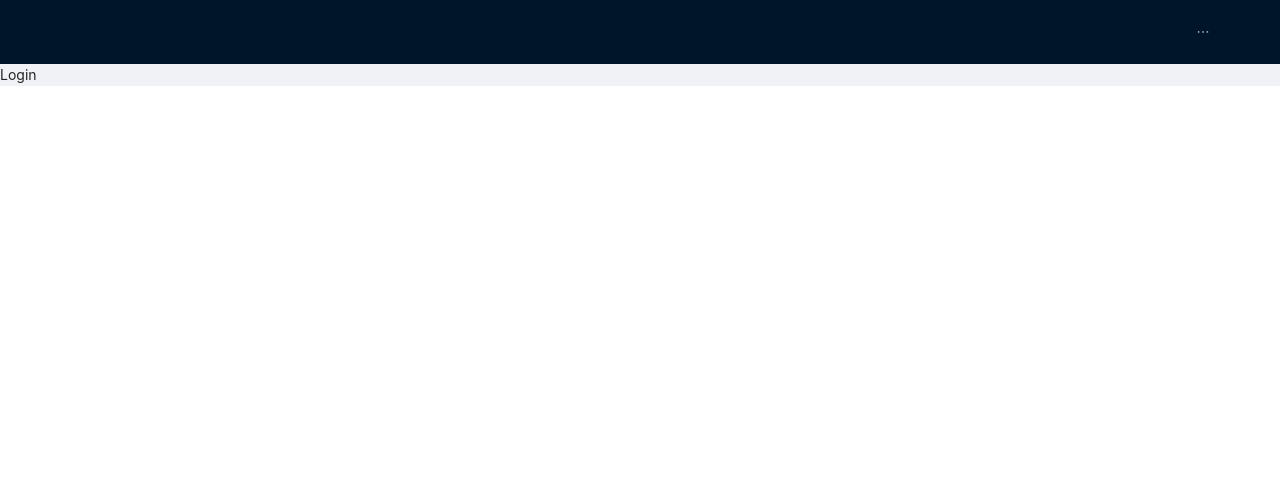
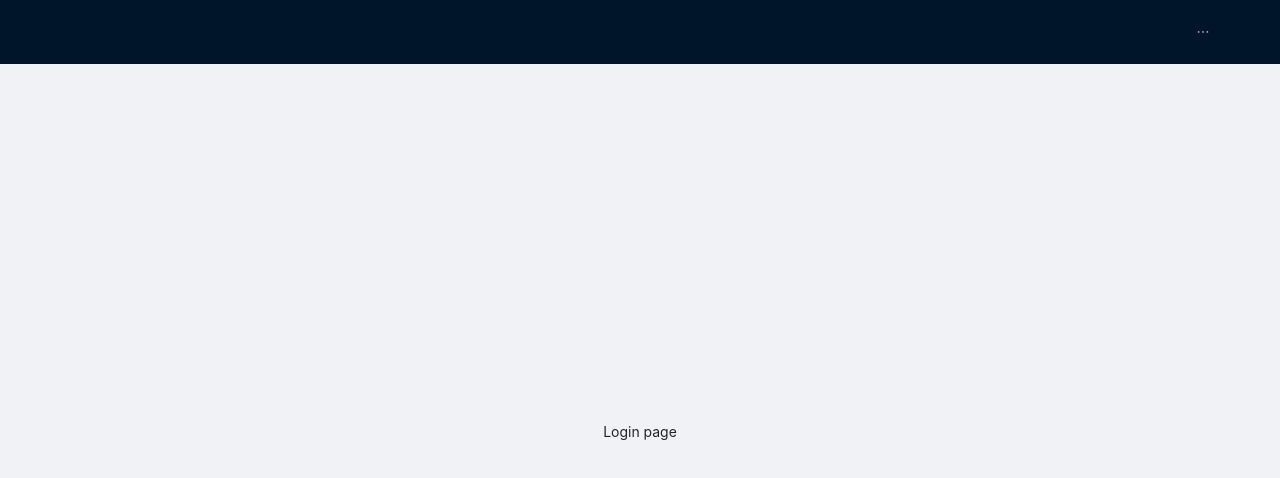
Before and after one commit to IvanHrushevich/react-calendar, a React (Create React App) app: page /login in a window 1280 px wide. Shown: the top 478 px of the page. Built offline with nearby package versions, Linux system fonts and the light colour scheme.

Commit message:
create proper Router, slightly update Login Page

```diff
--- a/src/App.css
+++ b/src/App.css
@@ -1 +1,5 @@
 @import '~antd/dist/antd.css';
+
+.h100 {
+  height: calc(100vh - 64px);
+}
--- a/src/App.tsx
+++ b/src/App.tsx
@@ -1,24 +1,16 @@
 import { Layout } from 'antd';
 import { FC } from 'react';
-import { createBrowserRouter, RouteObject, RouterProvider } from 'react-router-dom';
 
 import './App.css';
+import AppRouter from './components/AppRouter';
 import Navbar from './components/Navbar';
-import { useTypedSelector } from './hooks/useTypedSelector';
-import { privateRoutes, publicRoutes } from './router';
-import { RootState } from './store';
 
 const App: FC = () => {
-  const { isAuth } = useTypedSelector((state: RootState) => state.auth);
-
-  const routes: RouteObject[] = isAuth ? privateRoutes : publicRoutes;
-  const router = createBrowserRouter(routes);
-
   return (
     <Layout>
       <Navbar />
       <Layout.Content>
-        <RouterProvider router={router} />
+        <AppRouter />
       </Layout.Content>
     </Layout>
   );
--- /dev/null
+++ b/src/components/AppRouter.tsx
@@ -0,0 +1,34 @@
+import { Navigate, RouteObject, Routes, Route, BrowserRouter } from 'react-router-dom';
+import CalendarPage from '../pages/CalendarPage';
+import LoginPage from '../pages/LoginPage';
+
+const enum RouteEnum {
+  LOGIN = '/login',
+  CALENDAR = '/calendar',
+  OTHER = '*',
+}
+
+export const publicRoutes: RouteObject[] = [
+  { path: RouteEnum.LOGIN, element: <LoginPage /> },
+  { path: RouteEnum.OTHER, element: <Navigate to={RouteEnum.LOGIN} /> },
+];
+
+export const privateRoutes: RouteObject[] = [
+  { path: RouteEnum.CALENDAR, element: <CalendarPage /> },
+  { path: RouteEnum.OTHER, element: <Navigate to={RouteEnum.CALENDAR} /> },
+];
+
+const getRoutes = (routes: RouteObject[]) => (
+  <Routes>
+    {routes.map((route: RouteObject) => (
+      <Route path={route.path} element={route.element} key={route.path}></Route>
+    ))}
+  </Routes>
+);
+
+const AppRouter = () => {
+  const isAuth = false;
+  return <BrowserRouter>{getRoutes(isAuth ? privateRoutes : publicRoutes)}</BrowserRouter>;
+};
+
+export default AppRouter;
--- a/src/components/Navbar.tsx
+++ b/src/components/Navbar.tsx
@@ -13,11 +13,6 @@ enum MenuKey {
 const MENU_ITEMS_PUBLIC: ItemType[] = [{ label: 'Log in', key: MenuKey.LOG_IN }];
 const MENU_ITEMS_PRIVATE: ItemType[] = [{ label: 'Log out', key: MenuKey.LOG_OUT }];
 
-const Navbar: FC = () => {
-  //   const navigate = useNavigate();
-  const { isAuth } = useTypedSelector((state) => state.auth);
-  const menuItems: ItemType[] = isAuth ? MENU_ITEMS_PRIVATE : MENU_ITEMS_PUBLIC;
-
 const onMenuClick: MenuClickEventHandler = (info: MenuInfo) => {
   // TODO: implement logic
   switch (info.key) {
@@ -32,6 +27,11 @@ const Navbar: FC = () => {
   }
 };
 
+const Navbar: FC = () => {
+  //   const navigate = useNavigate();
+  const { isAuth } = useTypedSelector((state) => state.auth);
+  const menuItems: ItemType[] = isAuth ? MENU_ITEMS_PRIVATE : MENU_ITEMS_PUBLIC;
+
   return (
     <Layout.Header>
       <Row justify="end">
--- /dev/null
+++ b/src/pages/CalendarPage.tsx
@@ -0,0 +1,7 @@
+import { FC } from 'react';
+
+const CalendarPage: FC = () => {
+  return <div>CalendarPage</div>;
+};
+
+export default CalendarPage;
--- a/src/pages/Event.tsx
+++ /dev/null
@@ -1,9 +0,0 @@
-import { FC } from 'react';
-
-type Props = {};
-
-const Event: FC = (props: Props) => {
-  return <div>Event</div>;
-};
-
-export default Event;
--- a/src/pages/Login.tsx
+++ /dev/null
@@ -1,9 +0,0 @@
-import { FC } from 'react';
-
-type Props = {};
-
-const Login: FC = (props: Props) => {
-  return <div>Login</div>;
-};
-
-export default Login;
--- /dev/null
+++ b/src/pages/LoginPage.tsx
@@ -0,0 +1,14 @@
+import { Layout, Row } from 'antd';
+import { FC } from 'react';
+
+const LoginPage: FC = () => {
+  return (
+    <Layout>
+      <Row justify="center" align="middle" className="h100">
+        Login page
+      </Row>
+    </Layout>
+  );
+};
+
+export default LoginPage;
--- a/src/router/index.tsx
+++ /dev/null
@@ -1,20 +0,0 @@
-import { RouteObject, Navigate } from 'react-router-dom';
-
-import Login from '../pages/Login';
-import Event from '../pages/Event';
-
-const enum Route {
-  LOGIN = '/login',
-  CALENDAR = '/calendar',
-  OTHER = '*',
-}
-
-export const publicRoutes: RouteObject[] = [
-  { path: Route.LOGIN, element: <Login /> },
-  { path: Route.OTHER, element: <Navigate to={Route.CALENDAR} /> },
-];
-
-export const privateRoutes: RouteObject[] = [
-  { path: Route.CALENDAR, element: <Event /> },
-  { path: Route.OTHER, element: <Navigate to={Route.CALENDAR} /> },
-];
```
Lines whose indentation alone changed are shown as unchanged.
